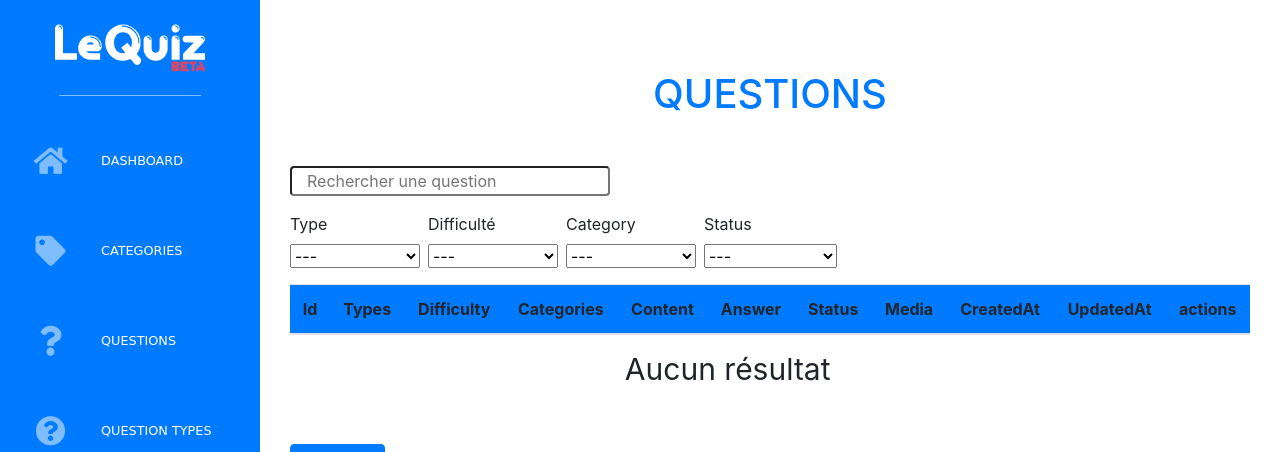
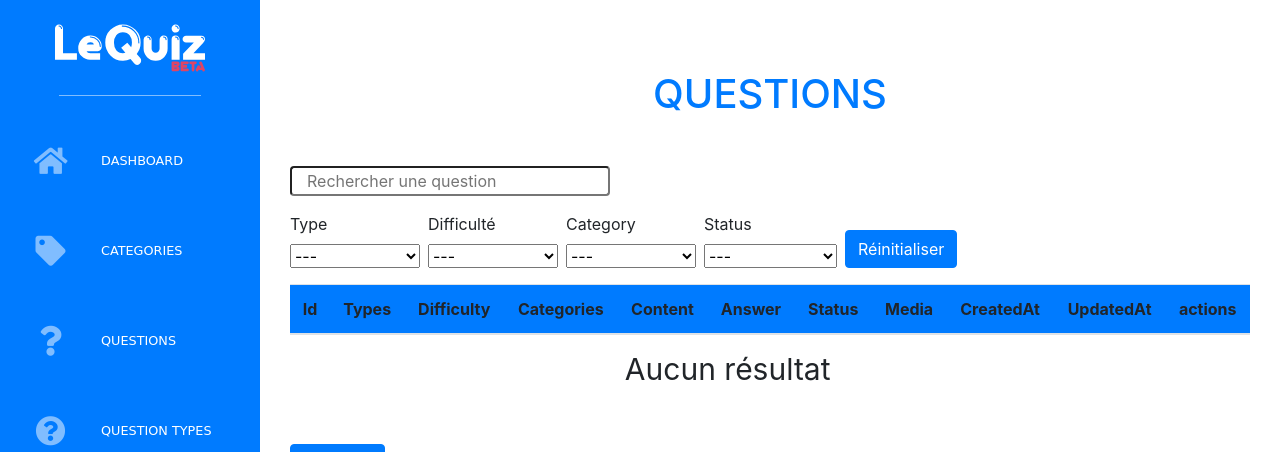
Before and after one commit to LesFreresMoutarde/LeQuiz.io, a Symfony app: template back-office/templates/question/index.html.twig in a window 1280 px wide. Shown: the top 452 px of the page. Run offline with Twig, Linux system fonts and the light colour scheme; the template is opened without the code that fills it, so the values that code supplies are empty; style sheets or scripts are compiled from the project's sources; some libraries are stand-ins or nearby versions.

Commit message:
btn reset filter

```diff
--- a/back-office/assets/js/question.js
+++ b/back-office/assets/js/question.js
@@ -134,3 +134,12 @@ function filterSearch(e) {
 $('.search-input').keyup((e) => filterSearch(e));
 
 $('.filters select').change((e) => filterSearch(e));
+
+$('#reset-filtre').click(function(e){
+    $('#type').prop('selectedIndex',0);
+    $('#difficulty').prop('selectedIndex',0);
+    $('#category').prop('selectedIndex',0);
+    $('#status').prop('selectedIndex',0);
+    $('#search-input').val('');
+    $( "#type" ).trigger( "change" );
+});
--- a/back-office/assets/styles/question.scss
+++ b/back-office/assets/styles/question.scss
@@ -97,3 +97,7 @@ ul.list-cb li input[type="checkbox"]:focus + label {
 .filters select {
   min-width: 130px;
 }
+
+.div-reset {
+  margin-top: 18px;
+}
--- a/back-office/templates/question/index.html.twig
+++ b/back-office/templates/question/index.html.twig
@@ -48,7 +48,9 @@
                 <option data-name="disapproved">Désapprouvée</option>
             </select>
         </div>
-
+        <div class="div-reset">
+            <button class="btn btn-primary" id="reset-filtre">Réinitialiser</button>
+        </div>
     </div>
     <table class="table table-entity mt-3">
         <thead>
```
